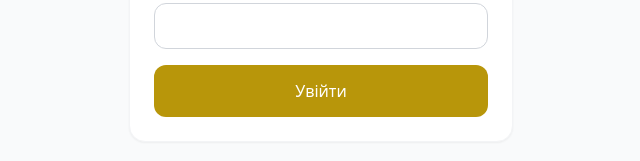
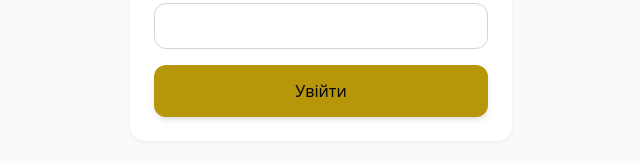
Before and after one commit to ValeriyN/jewelry-cost-calculator, a React (Vite) app in the folder client/: page /login in a window 1280 px wide. Shown: the part 461-622 px from the top of the page, without its empty margins (319-959 px from the left). Built offline with nearby package versions, Linux system fonts and the light colour scheme; what @react-pdf/renderer would draw is missing.

Commit message:
feat: update Button primary variant for gold theme

```diff
--- a/client/src/components/ui/Button.tsx
+++ b/client/src/components/ui/Button.tsx
@@ -11,10 +11,12 @@ interface Props extends ButtonHTMLAttributes<HTMLButtonElement> {
 }
 
 const variantClasses: Record<Variant, string> = {
-  primary: "bg-primary-600 text-white hover:bg-primary-700 active:bg-primary-800",
-  secondary: "bg-white text-gray-700 border border-gray-300 hover:bg-gray-50 active:bg-gray-100",
+  primary:
+    "bg-primary-600 text-surface-950 hover:opacity-90 active:opacity-80 shadow-md",
+  secondary:
+    "bg-surface-700 text-surface-100 border border-surface-600 hover:bg-surface-600 active:bg-surface-500",
   danger: "bg-red-600 text-white hover:bg-red-700 active:bg-red-800",
-  ghost: "text-gray-600 hover:bg-gray-100 active:bg-gray-200",
+  ghost: "text-surface-300 hover:bg-surface-700 active:bg-surface-600",
 };
 
 const sizeClasses: Record<Size, string> = {
@@ -38,7 +40,7 @@ export default function Button({
       disabled={disabled || loading}
       className={`
         inline-flex items-center justify-center gap-2 rounded-xl font-medium
-        transition-colors focus:outline-none focus:ring-2 focus:ring-primary-500 focus:ring-offset-1
+        transition-all focus:outline-none focus:ring-2 focus:ring-primary-500 focus:ring-offset-2 focus:ring-offset-surface-900
         disabled:opacity-50 disabled:cursor-not-allowed
         ${variantClasses[variant]}
         ${sizeClasses[size]}
```
